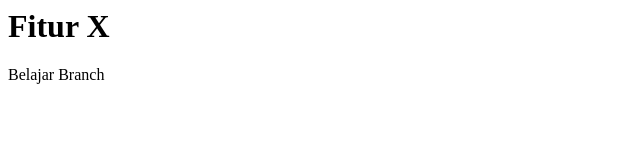
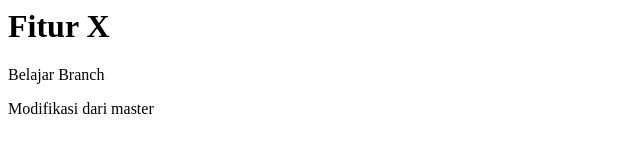
Before and after one commit to JonyTja/belajar-git-okt-2022, a plain HTML site: page about.html in a window 1280 px wide. Shown: the whole page, without its empty margins (0-640 px from the left). Drawn offline with Linux system fonts and the light colour scheme.

Commit message:
Ubah isi about.html dari master

```diff
--- a/about.html
+++ b/about.html
@@ -5,5 +5,6 @@
 	<body>
 		<h1>Fitur X</h1>
 		<p>Belajar Branch </p>
+		<p>Modifikasi dari master</p>
 	</body>
 </html>
```
